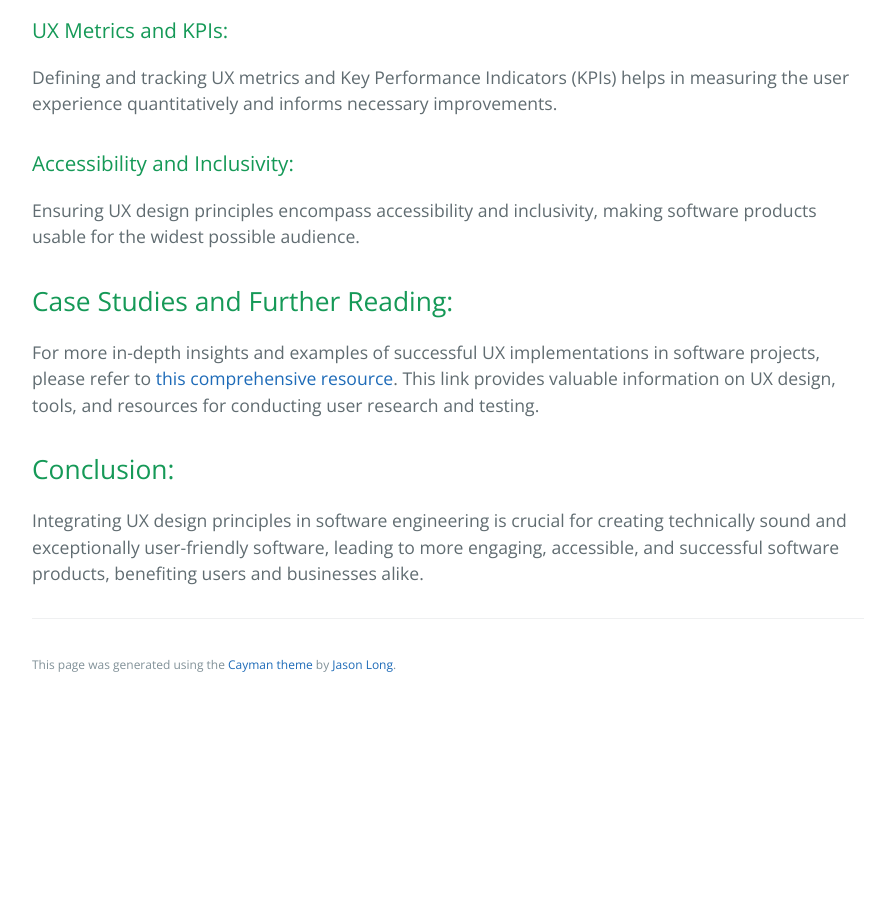
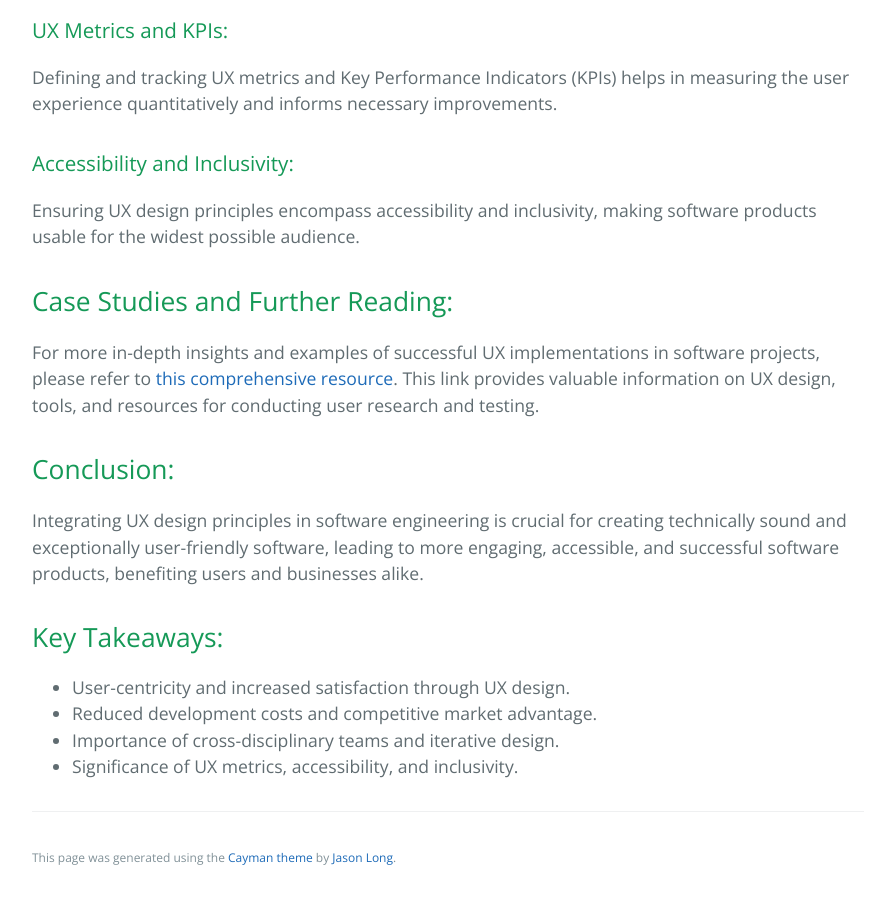
Before and after one commit to learning-software-engineering/learning-software-engineering.github.io, a Jekyll site: the page built from Topics/User_Experience/Integrating_UX_Design_in_Software_Engineering.md, in a window 1280 px wide and 900 px high, scrolled down 1731 px. Shown: the whole window, without its empty margins (192-1087 px from the left). Built offline with Jekyll 4.4.1, drawn with Linux system fonts in a browser that asks for light colours; our own code applies the rules of GitHub Pages for plain Markdown files; before the commit the page ends 2438 px from its top, so only the background shows below that.

Commit message:
Update Integrating_UX_Design_in_Software_Engineering.md

```diff
--- a/Topics/User_Experience/Integrating_UX_Design_in_Software_Engineering.md
+++ b/Topics/User_Experience/Integrating_UX_Design_in_Software_Engineering.md
@@ -39,3 +39,9 @@ For more in-depth insights and examples of successful UX implementations in soft
 
 ## Conclusion:
 Integrating UX design principles in software engineering is crucial for creating technically sound and exceptionally user-friendly software, leading to more engaging, accessible, and successful software products, benefiting users and businesses alike.
+
+## Key Takeaways:
+- User-centricity and increased satisfaction through UX design.
+- Reduced development costs and competitive market advantage.
+- Importance of cross-disciplinary teams and iterative design.
+- Significance of UX metrics, accessibility, and inclusivity.
```
